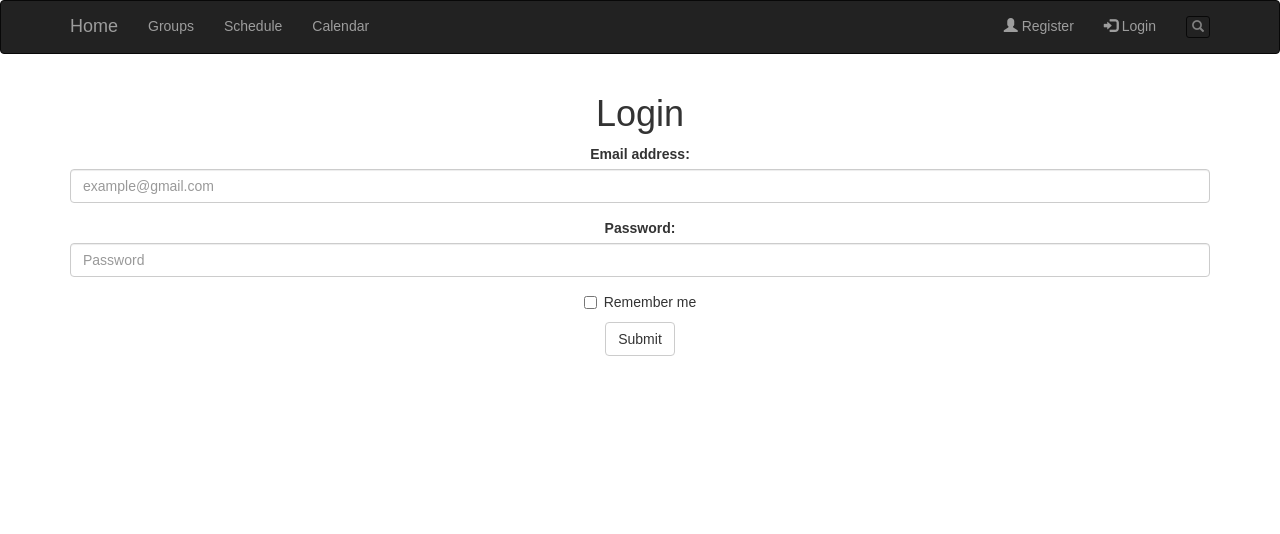
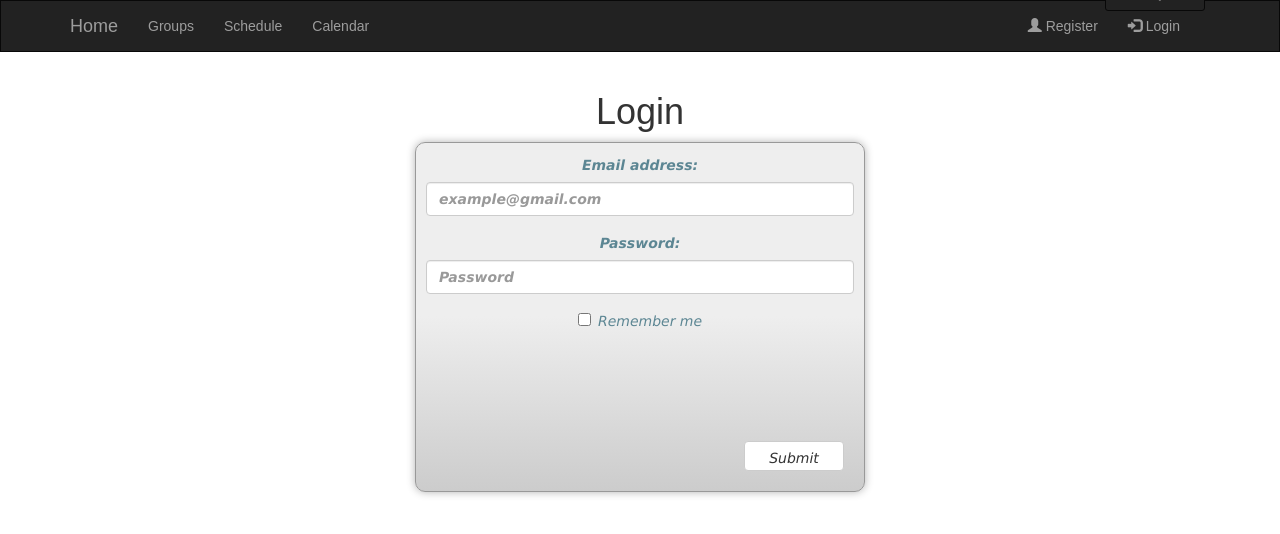
Before and after one commit to cshall13/world_cup_api, a React (Create React App) app in the folder world_cup_app/: page /login in a window 1280 px wide. Shown: the top 534 px of the page. Built offline with nearby package versions, Linux system fonts and the light colour scheme.

Commit message:
Register and Login form update

```diff
--- a/world_cup_app/public/index.html
+++ b/world_cup_app/public/index.html
@@ -28,6 +28,7 @@
     <link rel="stylesheet" href="/style/style.css" >
 
     <script src="https://maxcdn.bootstrapcdn.com/bootstrap/3.3.7/js/bootstrap.min.js"></script>
+
     <title>World Cup Api</title>
   </head>
   <body>
--- a/world_cup_app/public/style/style.css
+++ b/world_cup_app/public/style/style.css
@@ -127,3 +127,72 @@
 	color:black;
 
 }
+
+.anyName{
+	border-radius: 0px;
+}
+
+form {
+  background: -webkit-linear-gradient(bottom, #CCCCCC, #EEEEEE 175px);
+  background: -moz-linear-gradient(bottom, #CCCCCC, #EEEEEE 175px);
+  background: linear-gradient(bottom, #CCCCCC, #EEEEEE 175px);
+  margin: auto;
+  position: relative;
+  width: 450px;
+  height: 350px;
+  font-family: Verdana, Geneva, sans-serif;
+  font-size: 14px;
+  font-style: italic;
+  line-height: 24px;
+  font-weight: bold;
+  color: #5c8693;
+  text-decoration: none;
+  border-radius: 10px;
+  padding: 10px;
+  border: 1px solid #999;
+  border: inset 1px solid #333;
+  -webkit-box-shadow: 0px 0px 8px rgba(0, 0, 0, 0.3);
+  -moz-box-shadow: 0px 0px 8px rgba(0, 0, 0, 0.3);
+  box-shadow: 0px 0px 8px rgba(0, 0, 0, 0.3);
+}
+
+
+button {
+  width: 100px;
+  position: absolute;
+  right: 20px;
+  bottom: 20px;
+  background: #09C;
+  color: #fff;
+  font-family: Verdana, Geneva, sans-serif;
+  height: 30px;
+  border-radius: 15px;
+  border: 1px solid #999;
+}
+
+input.button:hover {
+  background: #fff;
+  color: #09C;
+}
+
+input:focus {
+  border: 1px solid #09C;
+}
+
+
+
+
+
+
+
+
+
+
+
+
+
+
+
+
+
+>>>>>>> Register and Login form update
--- a/world_cup_app/src/App.js
+++ b/world_cup_app/src/App.js
@@ -10,6 +10,7 @@ import Schedule from './Schedule';
 import Team from './team';
 import TeamSearch from './TeamSearch';
 import Calendar from './Calendar';
+
 
 class App extends Component {
   render() {
--- a/world_cup_app/src/BootstrapNavBar.js
+++ b/world_cup_app/src/BootstrapNavBar.js
@@ -70,7 +70,7 @@ class BootstrapNavBar extends Component {
 		const customFormStyle = this.formStyle();
 		const loggedIn= localStorage.token;
 		return (
-			<Navbar inverse collapseOnSelect>
+			<Navbar inverse collapseOnSelect className="anyName">
 				<Navbar.Header>
 					<Navbar.Brand>
 						<Link to="/">Home</Link>
--- a/world_cup_app/src/login.js
+++ b/world_cup_app/src/login.js
@@ -45,8 +45,8 @@ class Login extends Component{
     return(
     <div className="container">
       <h1> Login </h1>
-  		<form onSubmit={this.handleLogin}>
-  		  <div className="form-group">
+  		<form onSubmit={this.handleLogin} >
+  		  <div className="form-group ">
   		    <label htmlFor="email">Email address:</label>
   		    <input type="email" className="form-control" id="email" placeholder="example@gmail.com"/>
   		  </div>
--- a/world_cup_app/src/register.js
+++ b/world_cup_app/src/register.js
@@ -44,11 +44,11 @@ class Register extends Component{
       <form onSubmit={this.handleRegister}>
         <div className="form-group">
           <label htmlFor="email">Email address:</label>
-          <input type="email" className="form-control" id="email" />
+          <input type="email" className="form-control" id="email" placeholder="example@gmail.com"/>
         </div>
         <div className="form-group">
           <label htmlFor="pwd">Password:</label>
-          <input type="password" className="form-control" id="pwd" />
+          <input type="password" className="form-control" id="pwd" placeholder="Password" />
         </div>
         <div className="checkbox">
           <label><input type="checkbox" /> Remember me</label>
```
Also changed, not shown: world_cup_app/src/App.css (line endings or trailing spaces), 1 other file (tests, documents, lock files or other folders).
